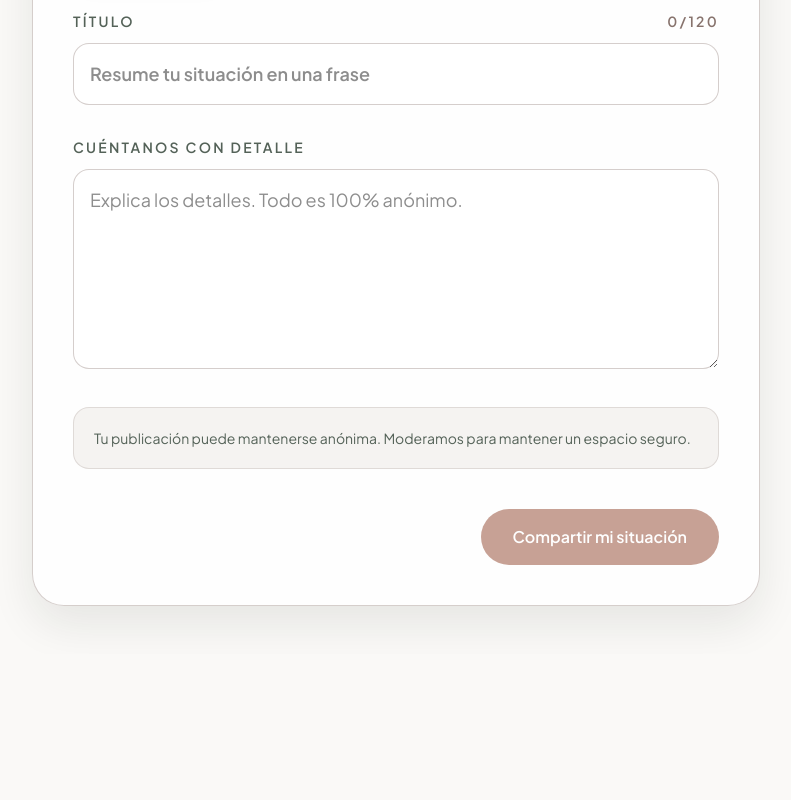
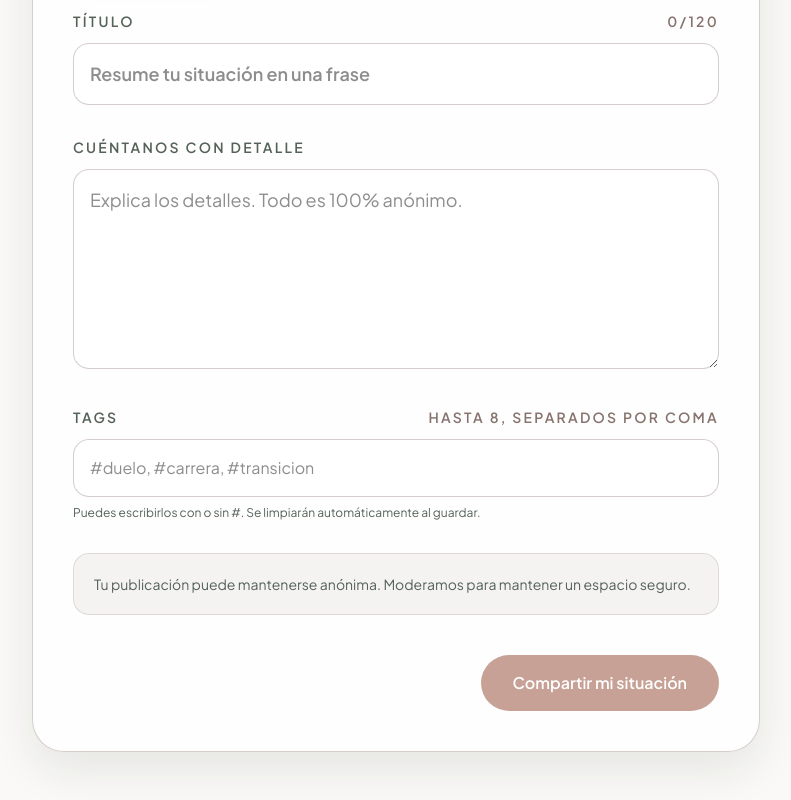
Before and after one commit to erpolimix/tenecesito, a Next.js app: page /create in a window 1280 px wide. Shown: the part 577-1377 px from the top of the page, without its empty margins (244-1035 px from the left). Before the commit the page ends 1231 px from the top, so only its background shows below. Built offline with nearby package versions, Linux system fonts and the light colour scheme; no server answers.

Commit message:
feat: agregar soporte para etiquetas en publicaciones, incluyendo lógica de análisis y visualización

```diff
--- a/app/create/actions.ts
+++ b/app/create/actions.ts
@@ -5,11 +5,33 @@ import { revalidatePath } from 'next/cache'
 
 import { redirect } from 'next/navigation'
 
+function parseTags(rawTags: string | undefined) {
+    if (!rawTags) return [] as string[]
+
+    const unique = new Set<string>()
+    for (const piece of rawTags.split(',')) {
+        const normalized = piece
+            .trim()
+            .replace(/^#+/, '')
+            .replace(/\s+/g, '')
+            .toLowerCase()
+
+        if (!normalized) continue
+        if (normalized.length < 2 || normalized.length > 24) continue
+        unique.add(normalized)
+        if (unique.size >= 8) break
+    }
+
+    return Array.from(unique)
+}
+
 export async function createPost(formData: FormData) {
     const supabase = await createClient();
     const title = formData.get('title') as string;
     const content = formData.get('content') as string;
     const categoryId = formData.get('categoryId') as string;
+    const tagsRaw = formData.get('tags') as string | null;
+    const tags = parseTags(tagsRaw || undefined);
 
     const { data: { user } } = await supabase.auth.getUser();
     if (!user) throw new Error('Debes iniciar sesión para publicar');
@@ -19,7 +41,8 @@ export async function createPost(formData: FormData) {
         category_id: categoryId,
         title,
         content,
-        is_closed: false
+        is_closed: false,
+        tags
     });
 
     if (error) throw new Error(error.message);
--- a/app/create/page.tsx
+++ b/app/create/page.tsx
@@ -12,6 +12,7 @@ export default function CreatePage() {
     const [title, setTitle] = useState('');
     const [content, setContent] = useState('');
     const [category, setCategory] = useState(CATEGORIES[0].id);
+    const [tags, setTags] = useState('');
 
     const handleSubmit = async (formData: FormData) => {
         formData.append('categoryId', category);
@@ -88,6 +89,22 @@ export default function CreatePage() {
                         />
                     </div>
 
+                    <div>
+                        <label className="block text-sm font-semibold uppercase tracking-[0.16em] text-[var(--tn-muted)] mb-3 flex justify-between">
+                            <span>Tags</span>
+                            <span className="text-[var(--tn-outline)]">Hasta 8, separados por coma</span>
+                        </label>
+                        <input
+                            type="text"
+                            name="tags"
+                            placeholder="#duelo, #carrera, #transicion"
+                            className="w-full p-4 bg-white border border-[var(--tn-outline)]/35 rounded-2xl text-base focus:outline-none focus:border-[var(--tn-primary)] transition-colors"
+                            value={tags}
+                            onChange={(e) => setTags(e.target.value)}
+                        />
+                        <p className="mt-2 text-xs text-[var(--tn-muted)]">Puedes escribirlos con o sin #. Se limpiarán automáticamente al guardar.</p>
+                    </div>
+
                     <div className="flex gap-3 p-5 rounded-2xl bg-[var(--tn-surface)] border border-[var(--tn-outline)]/20">
                         <p className="text-sm text-[var(--tn-muted)]">
                             Tu publicación puede mantenerse anónima. Moderamos para mantener un espacio seguro.
--- a/app/post/[id]/actions.ts
+++ b/app/post/[id]/actions.ts
@@ -3,6 +3,26 @@
 import { createClient } from '@/lib/supabase/server'
 import { revalidatePath } from 'next/cache'
 import { redirect } from 'next/navigation'
+
+function parseTags(rawTags: string | undefined) {
+    if (!rawTags) return [] as string[]
+
+    const unique = new Set<string>()
+    for (const piece of rawTags.split(',')) {
+        const normalized = piece
+            .trim()
+            .replace(/^#+/, '')
+            .replace(/\s+/g, '')
+            .toLowerCase()
+
+        if (!normalized) continue
+        if (normalized.length < 2 || normalized.length > 24) continue
+        unique.add(normalized)
+        if (unique.size >= 8) break
+    }
+
+    return Array.from(unique)
+}
 
 export async function respondToPost(formData: FormData) {
     const supabase = await createClient();
@@ -63,6 +83,8 @@ export async function updatePost(formData: FormData) {
     const title = (formData.get('title') as string)?.trim();
     const content = (formData.get('content') as string)?.trim();
     const categoryId = formData.get('categoryId') as string;
+    const tagsRaw = formData.get('tags') as string | null;
+    const tags = parseTags(tagsRaw || undefined);
 
     if (!postId) throw new Error('Publicación inválida');
     if (!title || title.length < 8) throw new Error('El título debe tener al menos 8 caracteres');
@@ -88,6 +110,7 @@ export async function updatePost(formData: FormData) {
             title,
             content,
             category_id: categoryId,
+            tags,
         })
         .eq('id', postId)
         .eq('author_id', user.id);
--- a/app/post/[id]/edit/page.tsx
+++ b/app/post/[id]/edit/page.tsx
@@ -26,6 +26,10 @@ export default async function EditPostPage({ params }: { params: Promise<{ id: s
     if (post.author_id !== user.id) {
         redirect(`/post/${postId}`)
     }
+
+    const tagsValue = Array.isArray(post.tags)
+        ? post.tags.join(', ')
+        : ''
 
     return (
         <main className="max-w-3xl mx-auto px-5 py-10 md:py-12 animate-in fade-in duration-300">
@@ -82,6 +86,18 @@ export default async function EditPostPage({ params }: { params: Promise<{ id: s
                             />
                         </div>
 
+                        <div>
+                            <label className="block text-sm font-semibold uppercase tracking-[0.16em] text-[var(--tn-muted)] mb-3">Tags</label>
+                            <input
+                                type="text"
+                                name="tags"
+                                defaultValue={tagsValue}
+                                placeholder="#duelo, #carrera, #transicion"
+                                className="w-full p-4 bg-white border border-[var(--tn-outline)]/35 rounded-2xl text-base focus:outline-none focus:border-[var(--tn-primary)] transition-colors"
+                            />
+                            <p className="mt-2 text-xs text-[var(--tn-muted)]">Hasta 8 tags separados por coma. Puedes incluir o no el símbolo #.</p>
+                        </div>
+
                         <div className="pt-2 flex justify-end">
                             <PendingSubmitButton
                                 pendingText="Guardando..."
--- a/app/post/[id]/page.tsx
+++ b/app/post/[id]/page.tsx
@@ -38,6 +38,15 @@ export default async function PostDetailPage({ params }: { params: Promise<{ id:
 
     const cat = CATEGORIES.find(c => c.id === post.category_id);
     const isAuthor = user && post.author_id === user.id;
+    const realTags = Array.isArray(post.tags)
+        ? post.tags
+            .map((tag: unknown) => String(tag).trim().replace(/^#+/, '').replace(/\s+/g, ''))
+            .filter((tag: string) => tag.length > 0)
+            .slice(0, 8)
+        : [];
+    const tagsToDisplay = realTags.length > 0
+        ? realTags
+        : [cat?.name?.replace(/\s+/g, '') || 'comunidad'];
 
     if (isAuthor) {
         const { error: markReadError } = await supabase
@@ -100,9 +109,9 @@ export default async function PostDetailPage({ params }: { params: Promise<{ id:
                             {post.content}
                         </p>
                         <div className="mt-10 flex flex-wrap gap-2">
-                            <span className="bg-[#e3e2e0] px-4 py-2 rounded-lg text-sm text-[#54433e] font-medium">#{cat?.name?.replace(/\s+/g, '') || 'Comunidad'}</span>
-                            <span className="bg-[#e3e2e0] px-4 py-2 rounded-lg text-sm text-[#54433e] font-medium">#Necesidad</span>
-                            <span className="bg-[#e3e2e0] px-4 py-2 rounded-lg text-sm text-[#54433e] font-medium">#Comunidad</span>
+                            {tagsToDisplay.map((tag: string) => (
+                                <span key={tag} className="bg-[#e3e2e0] px-4 py-2 rounded-lg text-sm text-[#54433e] font-medium">#{tag}</span>
+                            ))}
                         </div>
                     </div>
                 </div>
```
Also changed, not shown: 2 other files (tests, documents, lock files or other folders).
